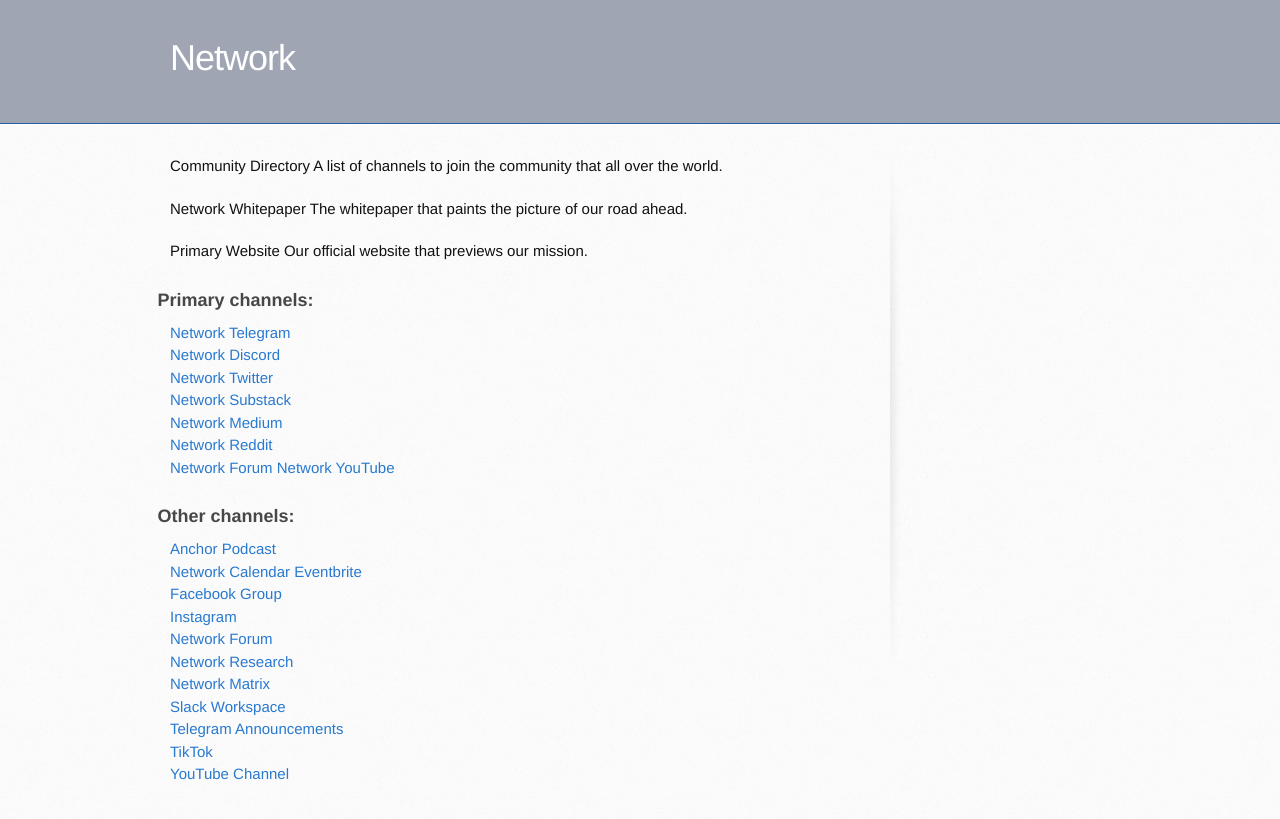
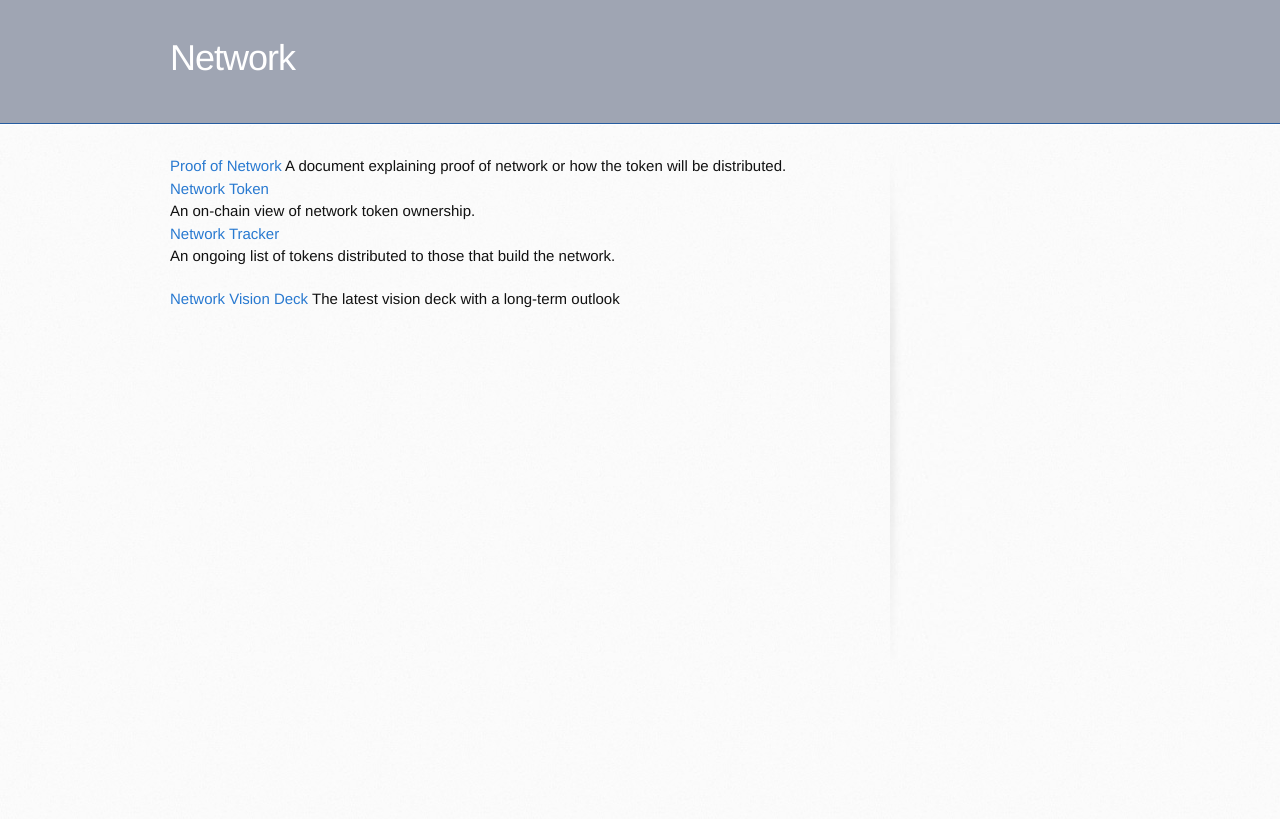
Before and after one commit to networkf/network.github.io, a Jekyll site: the page built from capital.md, in a window 1280 px wide. Shown: the top 819 px of the page. Built offline with Jekyll 4.4.1, drawn with Linux system fonts in a browser that asks for light colours; some web fonts are replaced; our own code applies the rules of GitHub Pages for plain Markdown files; the repository's description, which GitHub fills in, is left out.

Commit message:
Update capital.md

```diff
--- a/capital.md
+++ b/capital.md
@@ -6,52 +6,17 @@ layout: default
 </head>
 ---
 
-Community Directory
-A list of channels to join the community that all over the world.
-
-Network Whitepaper
-The whitepaper that paints the picture of our road ahead.
-
-Primary Website
-Our official website that previews our mission.
-
-### Primary channels:
-<a href="https://t.me/networkfund" target="_blank">Network Telegram</a>
+<a href="https://app.skiff.com/docs/695b2531-2143-455c-871a-c7e53ec36995#sl6KBBJ0MLiWsZyIfxY0fvfsR+vKSlHPQ+vuhPkin0E=">Proof of Network</a>
+A document explaining proof of network or how the token will be distributed.
 <br>
-<a href="https://discord.gg/sCtK6YK" target="_blank">Network Discord</a>
+<a href="https://etherscan.io/token/0x7b5726f8261705f6b9e60094ef4427f8e2f29a44?a=0xA11AF6913D21CaB375086e1eb93A60C7f739B15A">Network Token</a>
 <br>
-<a href="https://twitter.com/networkfund" target="_blank">Network Twitter</a>
+An on-chain view of network token ownership.
 <br>
-<a href="https://network.substack.com" target="_blank">Network Substack</a>
+<a href="https://docs.google.com/spreadsheets/d/1m9o-NVi9G2ksfayXTmo8XrTnp5_gyz4v4nxIQ5MIs8Y">Network Tracker</a>
 <br>
-<a href="https://network.medium.com" target="_blank">Network Medium</a>
-<br>
-<a href="https://reddit.com/r/networkfund" target="_blank">Network Reddit</a>
-<br>
-<a href="https://forum.network.fund" target="_blank">Network Forum</a>
-<a href="https://www.youtube.com/@networkfund" target="_blank">Network YouTube</a>
+An ongoing list of tokens distributed to those that build the network.
 <br>
 
-### Other channels:
-<a href="https://anchor.fm/networkfund" target="_blank">Anchor Podcast</a>
-<br>
-<a href="https://calendar.google.com/calendar/u/0?cid=dG9kcTBvdGt2YzF1MXM5dG9kOTIxN3FzdWNAZ3JvdXAuY2FsZW5kYXIuZ29vZ2xlLmNvbQ" target="_blank">Network Calendar</a>
-<a href="https://networkfund.eventbrite.com" target="_blank">Eventbrite</a>
-<br>
-<a href="https://facebook.com/groups/networkfund" target="_blank">Facebook Group</a>
-<br>
-<a href="https://instagram.com/networkfund" target="_blank">Instagram</a>
-<br>
-<a href="https://forum.network.fund" target="_blank">Network Forum</a>
-<br>
-<a href="https://network.com.de" target="_blank">Network Research</a>
-<br>
-<a href="https://matrix.to/#/!XNSlHnqIwCumTmcAhm:matrix.org" target="_blank">Network Matrix</a>
-<br>
-<a href="https://networkfund.slack.com" target="_blank">Slack Workspace</a>
-<br>
-<a href="https://t.me/networkfoundation" target="_blank">Telegram Announcements</a>
-<br>
-<a href="https://tiktok.com/networkfund" target="_blank">TikTok</a>
-<br>
-<a href="https://www.youtube.com/channel/@networkfund" target="_blank">YouTube Channel</a>
+<a href="https://docs.google.com/presentation/d/1zXtGiUGWyVw7KBjbBFHSF_zZsAtC8BuCwJPwdLarzZo/edit">Network Vision Deck</a>
+The latest vision deck with a long-term outlook
```
